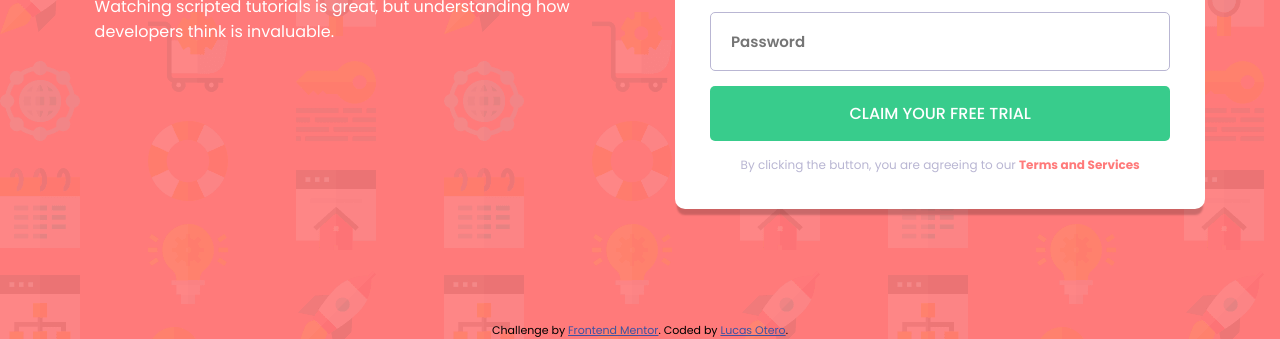
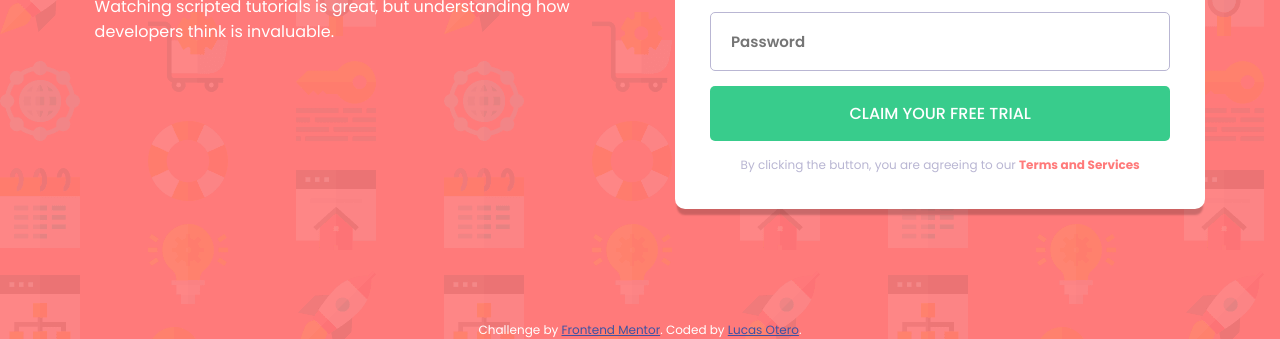
Before and after one commit to lu0tero/intro-signup-challenge, a plain HTML site: page index.html in a window 1280 px wide. Shown: the part 461-800 px from the top of the page. Drawn offline with Linux system fonts and the light colour scheme.

Commit message:
Cambio footer

```diff
--- a/style.css
+++ b/style.css
@@ -167,7 +167,8 @@ button:focus {
 
 /* Footer */
 .attribution {
-    font-size: 11px;
+    color: white;
+    font-size: 12px;
     text-align: center;
 }
 
```
